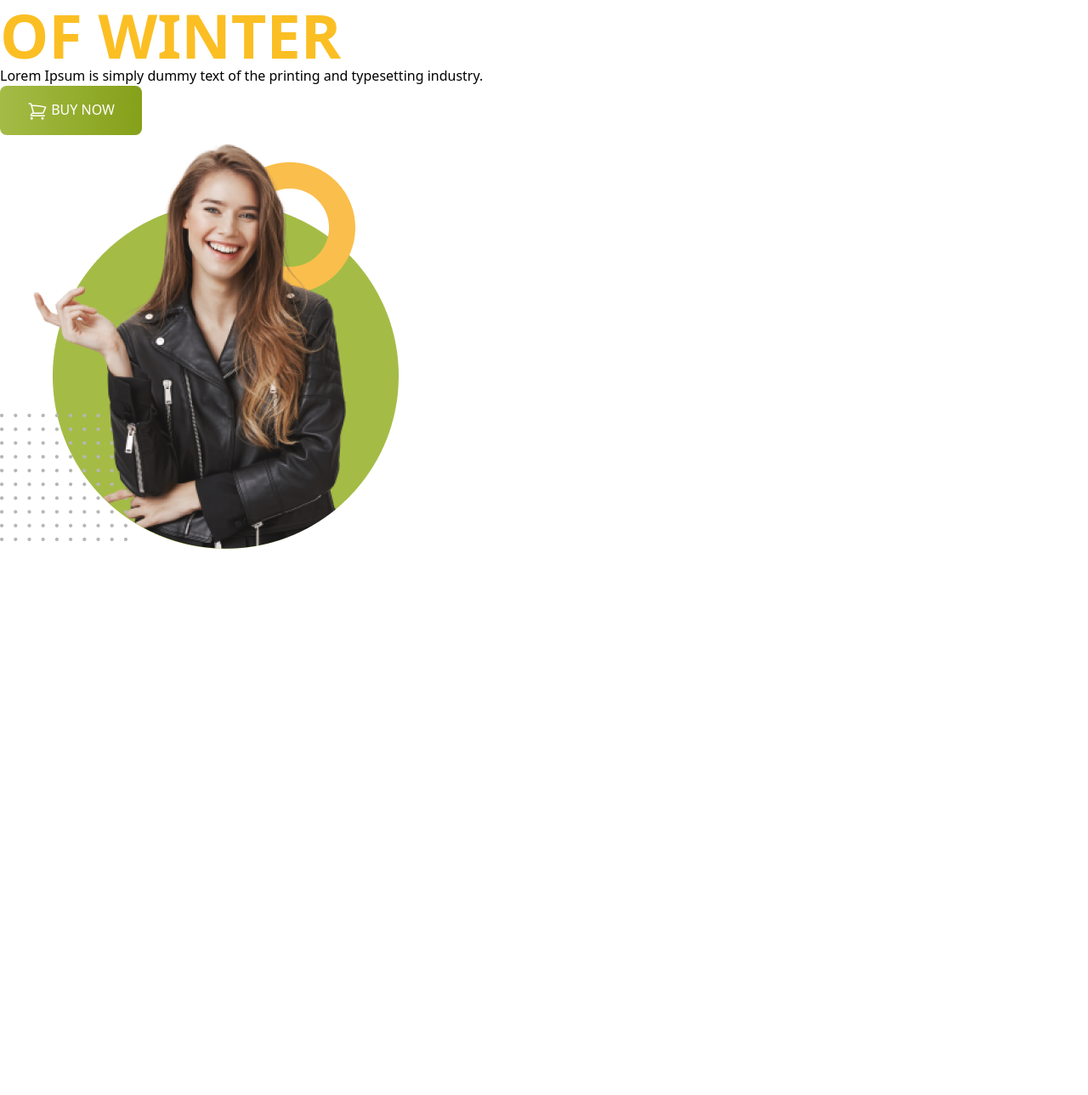
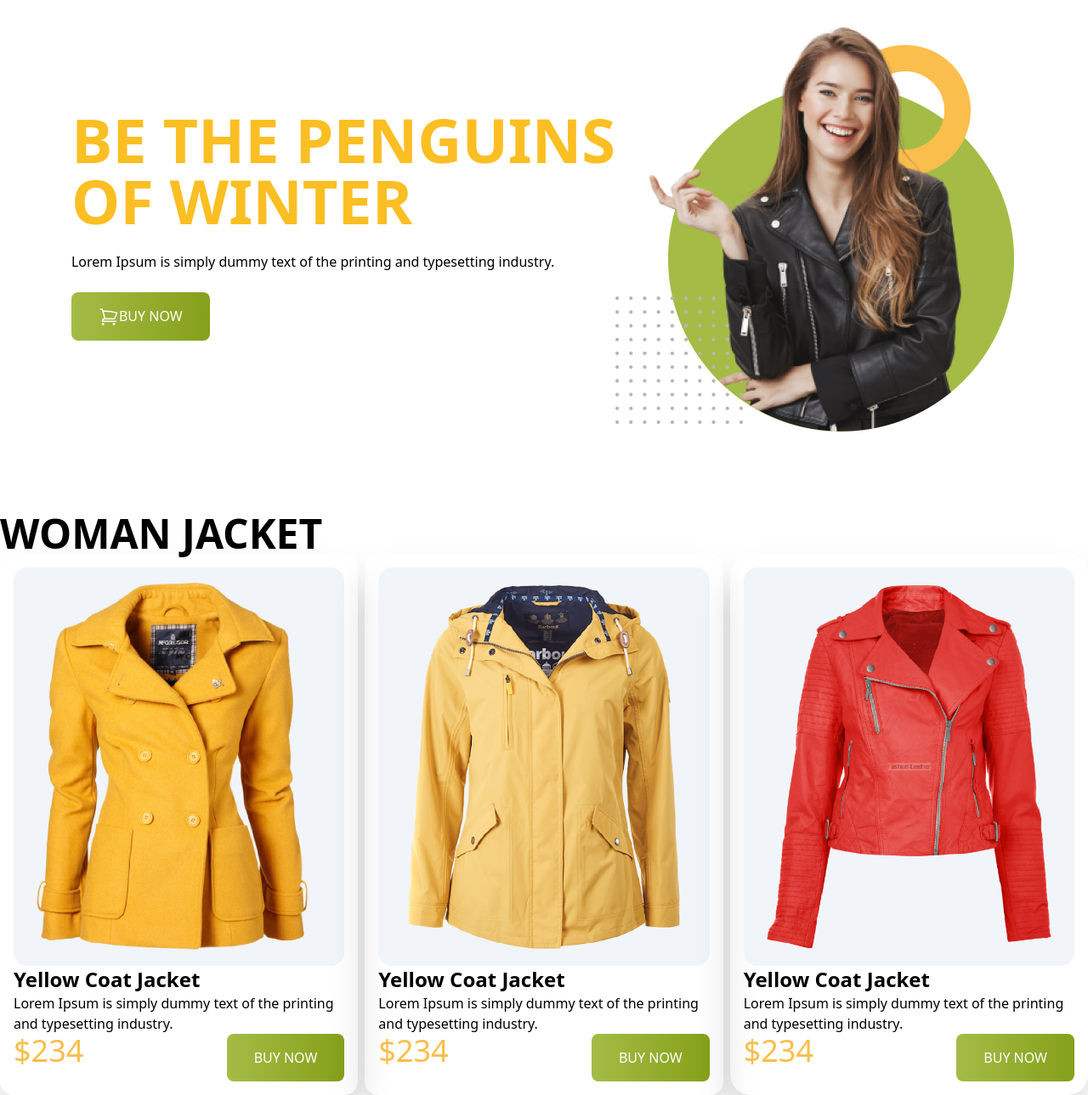
Before and after one commit to shakhawat-softdev/penguin-fashion-by-tailwind, a plain HTML site: page index.html in a window 1280 px wide. Shown: the part 67-1356 px from the top of the page at 85% size. Before the commit the page ends 800 px from the top, so only its background shows below. Drawn offline with nearby package versions, Linux system fonts and the light colour scheme.

Commit message:
card section done

```diff
--- a/index.html
+++ b/index.html
@@ -6,34 +6,85 @@
     <meta name="viewport" content="width=device-width, initial-scale=1.0">
     <title>Penguin Fashion</title>
      <script src="https://cdn.tailwindcss.com"></script>
+     <script>
+        tailwind.config = {
+          theme: {
+            extend: {
+              colors: {
+                clifford: '#da373d',
+                price: ' #FABE4C',
+              }
+            }
+          }
+        }
+      </script>
 </head>
-<body>
-    <header class="container mx-auto">
+<body >
+    <header class=" mt-10 py-12 class="bg-[#fffbeb]"">
         <!--nav -->
         <!-- banner -->
-        <div>
-            <div>
-                <h1 class="text-7xl font-semibold uppercase text-amber-400">
+        <div class="container mx-auto px-4 md:flex justify-center items-center">
+            <div class="space-y-6">
+                <h1 class="text-7xl font-semibold uppercase text-amber-400 ">
                    <span>Be the Penguins</span>
                    <br>of Winter</h1>
                 <p>Lorem Ipsum is simply dummy text of the printing and typesetting industry.</p>
                 <button class="px-8 py-4 rounded-lg text-white bg-gradient-to-r from-[#A4BC46] to-[#85A019] inline"><svg xmlns="http://www.w3.org/2000/svg" fill="none" viewBox="0 0 24 24" stroke-width="1.5" stroke="currentColor" class="w-6 h-6 inline">
-                    <path stroke-linecap="round" stroke-linejoin="round" d="M2.25 3h1.386c.51 0 .955.343 1.087.835l.383 1.437M7.5 14.25a3 3 0 00-3 3h15.75m-12.75-3h11.218c1.121-2.3 2.1-4.684 2.924-7.138a60.114 60.114 0 00-16.536-1.84M7.5 14.25L5.106 5.272M6 20.25a.75.75 0 11-1.5 0 .75.75 0 011.5 0zm12.75 0a.75.75 0 11-1.5 0 .75.75 0 011.5 0z" />
-                  </svg>
-
-                    BUY NOW</button>
+                <path stroke-linecap="round" stroke-linejoin="round" d="M2.25 3h1.386c.51 0 .955.343 1.087.835l.383 1.437M7.5 14.25a3 3 0 00-3 3h15.75m-12.75-3h11.218c1.121-2.3 2.1-4.684 2.924-7.138a60.114 60.114 0 00-16.536-1.84M7.5 14.25L5.106 5.272M6 20.25a.75.75 0 11-1.5 0 .75.75 0 011.5 0zm12.75 0a.75.75 0 11-1.5 0 .75.75 0 011.5 0z" />
+                  </svg>BUY NOW</button>
             </div>
             <div>
                 <img src="./images/model.png" alt="">
             </div>
         </div>
+    </header>
+     <!-------------------------------------------
+                                WoMan Jacket
+            -------------------------------------------->
+        <main class="container mx-auto ">
+            <section class="mt-12 ">
+                <h2 class="text-5xl font-semibold uppercase">WoMan Jacket</h2>
 
-
-    </header>
-    <main>
-
-    </main>
+                <div class="grid grid-cols-1 md:grid-cols-2 lg:grid-cols-3 gap-2">
+                    <!-- jacket card-1 -->
+                    <div class="rounded-2xl shadow-2xl p-4">
+                        <div class="bg-slate-100 p-4 rounded-2xl">
+                            <img src="./images/jacket-1.png" alt="">
+                        </div>
+                        <h3 class="text-2xl font-semibold">Yellow Coat Jacket </h3>
+                        <p>Lorem Ipsum is simply dummy text of the printing and typesetting industry.</p>
+                        <div class="flex justify-between">
+                            <h3 class="text-4xl text-price">$234</h3>
+                            <button class="px-8 py-4 rounded-lg text-white bg-gradient-to-r from-[#A4BC46] to-[#85A019] inline">BUY NOW</button>
+                        </div>
+                    </div>
+                    <!-- jacket card-2 -->
+                    <div class="rounded-2xl shadow-2xl p-4">
+                        <div class="bg-slate-100 p-4 rounded-2xl">
+                            <img src="./images/jacket-2.png" alt="">
+                        </div>
+                        <h3 class="text-2xl font-semibold">Yellow Coat Jacket </h3>
+                        <p>Lorem Ipsum is simply dummy text of the printing and typesetting industry.</p>
+                        <div class="flex justify-between">
+                            <h3 class="text-4xl text-price">$234</h3>
+                            <button class="px-8 py-4 rounded-lg text-white bg-gradient-to-r from-[#A4BC46] to-[#85A019] inline">BUY NOW</button>
+                        </div>
+                    </div>
+                    <!-- jacket card-3 -->
+                    <div class="rounded-3xl shadow-2xl p-4">
+                        <div class="bg-slate-100 p-4 rounded-2xl">
+                            <img src="./images/jacket-3.png" alt="">
+                        </div>
+                        <h3 class="text-2xl font-semibold">Yellow Coat Jacket </h3>
+                        <p>Lorem Ipsum is simply dummy text of the printing and typesetting industry.</p>
+                        <div class="flex justify-between">
+                            <h3 class="text-4xl text-price">$234</h3>
+                            <button class="px-8 py-4 rounded-lg text-white bg-gradient-to-r from-[#A4BC46] to-[#85A019] inline">BUY NOW</button>
+                        </div>
+                    </div>
+                </div>
+            </section>
+        </main>
     <footer>
-
     </footer>
 </html>
```
